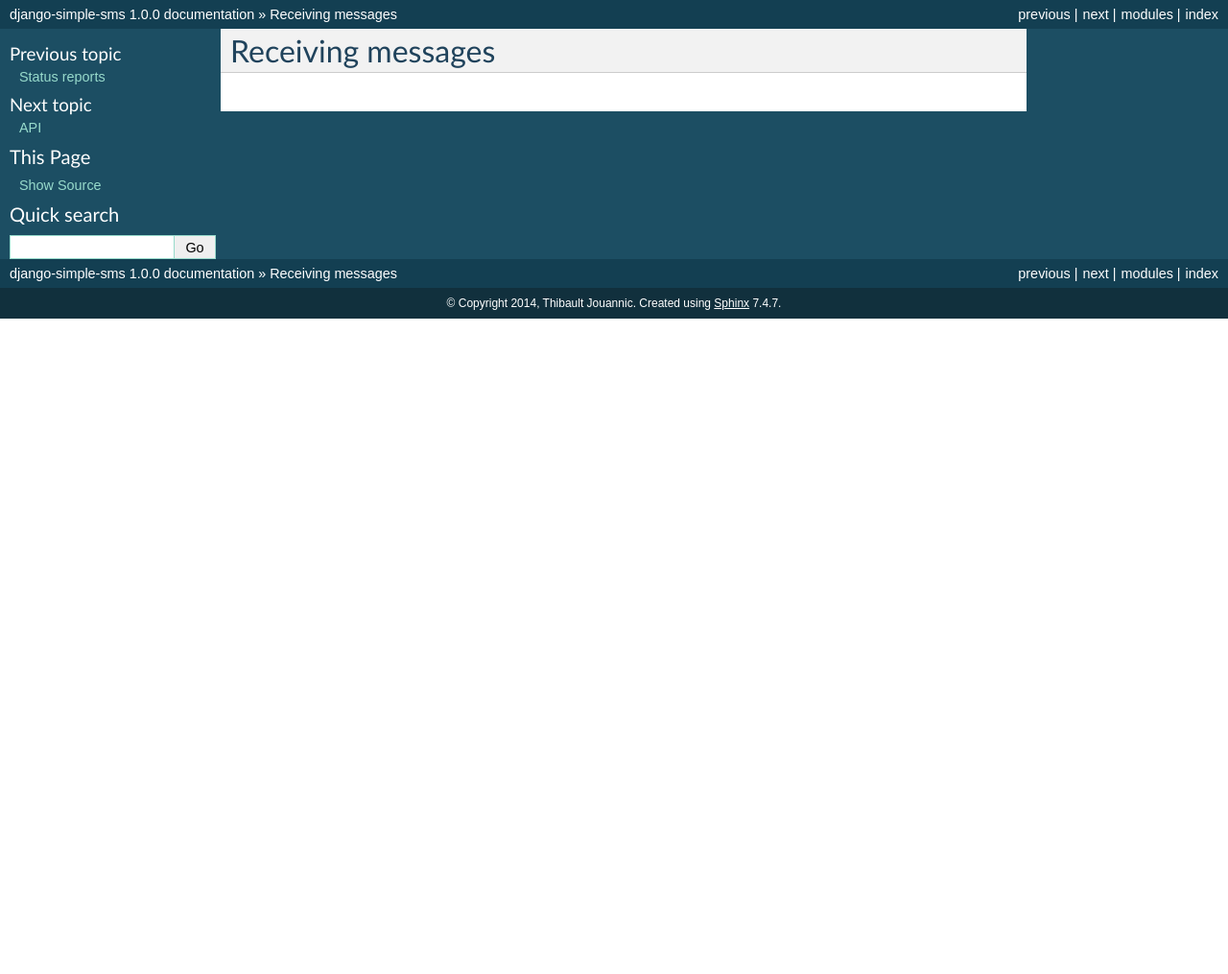
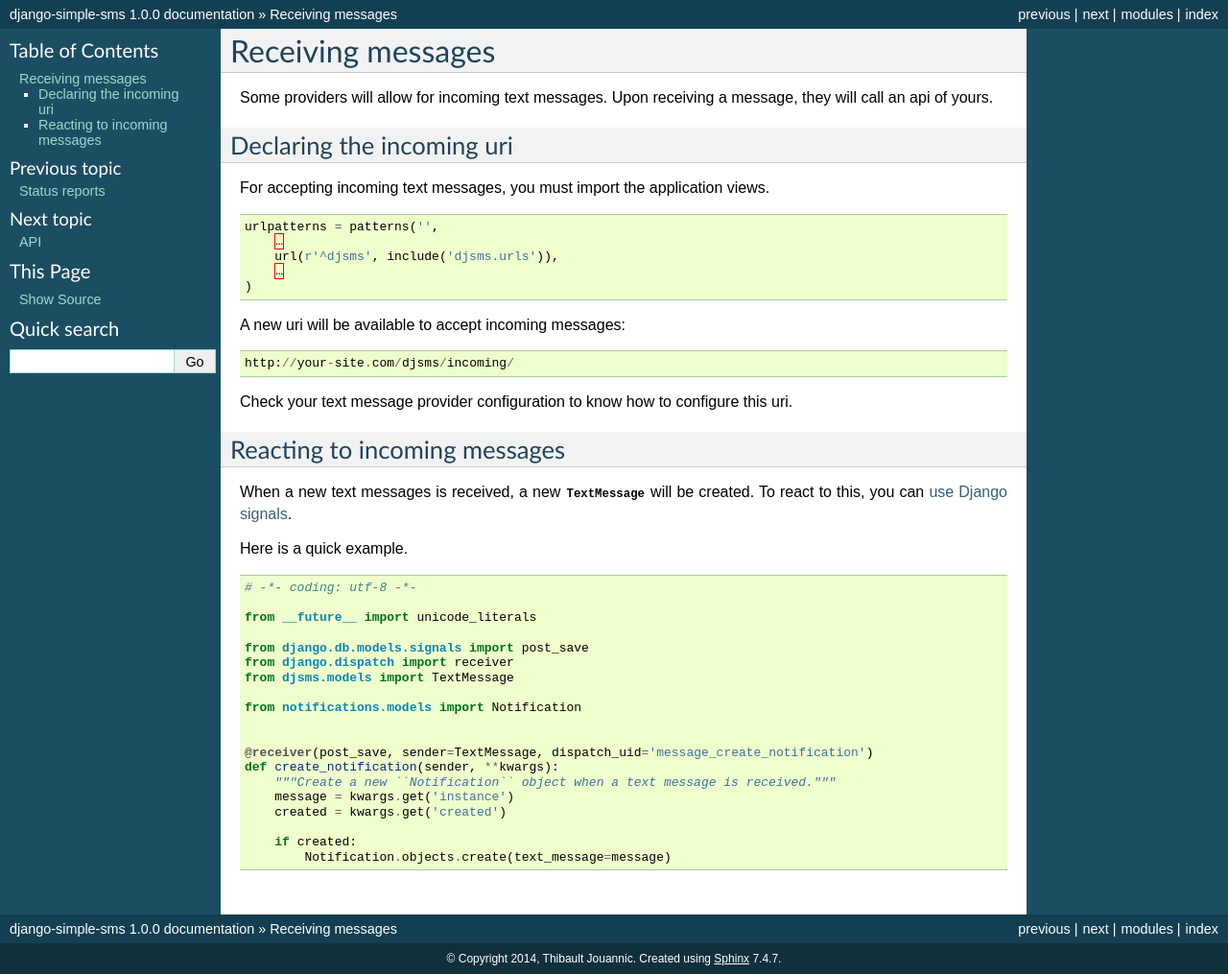
Before and after one commit to thibault/django-simple-sms, a Sphinx documentation site: the page built from docs/incoming.rst, in a window 1280 px wide. Shown: the whole page at 96% size. Built offline with Sphinx 7.4.7, drawn with Linux system fonts in a browser that asks for light colours; before the commit the page ends 900 px from its top, so only the background shows below that.

Commit message:
Doc for incoming messages

```diff
--- a/docs/incoming.rst
+++ b/docs/incoming.rst
@@ -1,2 +1,59 @@
 Receiving messages
 ==================
+
+Some providers will allow for incoming text messages. Upon receiving a message,
+they will call an api of yours.
+
+Declaring the incoming uri
+--------------------------
+
+For accepting incoming text messages, you must import the application views.
+
+.. code:: python
+
+    urlpatterns = patterns('',
+        …
+        url(r'^djsms', include('djsms.urls')),
+        …
+    )
+
+A new uri will be available to accept incoming messages::
+
+    http://your-site.com/djsms/incoming/
+
+Check your text message provider configuration to know how to configure this
+uri.
+
+
+Reacting to incoming messages
+-----------------------------
+
+.. module:: djsms.models
+
+When a new text messages is received, a new :class:`TextMessage` will be
+created. To react to this, you can `use Django signals
+<https://docs.djangoproject.com/en/dev/topics/signals/>`_.
+
+Here is a quick example.
+
+.. code:: python
+
+    # -*- coding: utf-8 -*-
+
+    from __future__ import unicode_literals
+
+    from django.db.models.signals import post_save
+    from django.dispatch import receiver
+    from djsms.models import TextMessage
+
+    from notifications.models import Notification
+
+
+    @receiver(post_save, sender=TextMessage, dispatch_uid='message_create_notification')
+    def create_notification(sender, **kwargs):
+        """Create a new ``Notification`` object when a text message is received."""
+        message = kwargs.get('instance')
+        created = kwargs.get('created')
+
+        if created:
+            Notification.objects.create(text_message=message)
```
